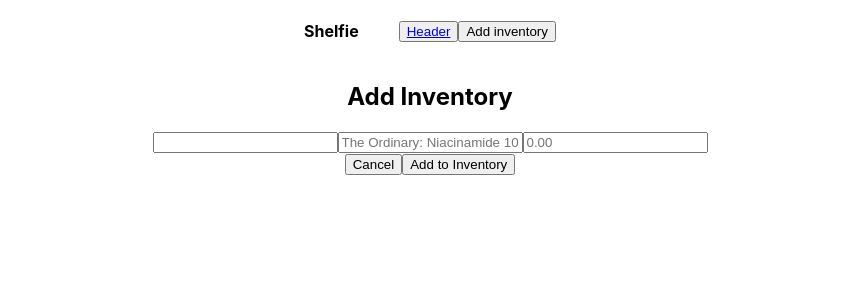
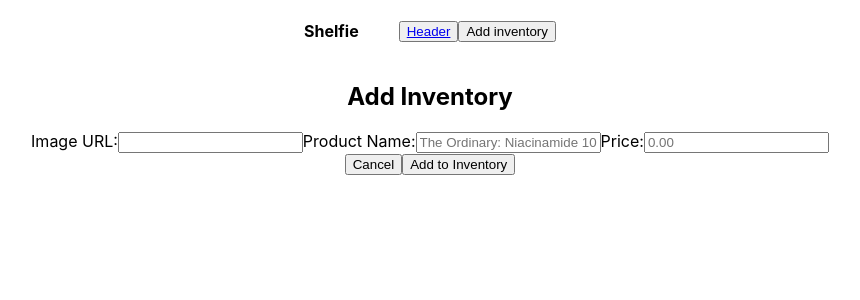
Before and after one commit to tramynn/shelfie, a React (Create React App) app: page /#/addinventory in a window 1280 px wide. Shown: the top 300 px of the page, without its empty margins (210-1070 px from the left). Built offline with nearby package versions, Linux system fonts and the light colour scheme.

Commit message:
added to form component

```diff
--- a/src/Components/Dashboard/Dashboard.js
+++ b/src/Components/Dashboard/Dashboard.js
@@ -1,18 +1,37 @@
 import React, { Component } from "react";
 import Product from "../Product/Product";
 import "./Dashboard.css";
+import Axios from "axios";
 
 class Dashboard extends Component {
   constructor() {
     super();
-    this.state = {};
+    this.state = {
+      products: []
+    };
+  }
+
+  componentDidMount() {
+    Axios.get("/api/products")
+      .then(response => {
+        this.setState({
+          products: response.data
+        });
+      })
+      .catch(err => {
+        console.log(err);
+      });
   }
 
   render() {
     return (
       <div className="Dshboard">
-        <h1>Dashboard</h1>
-        <Product />
+        <header className="Dashboard-header">
+          <h1>Dashboard</h1>
+        </header>
+        <main className="Products-display">
+          <Product />
+        </main>
       </div>
     );
   }
--- a/src/Components/Form/Form.css
+++ b/src/Components/Form/Form.css
@@ -0,0 +1,10 @@
+.App {
+  display: flex;
+  justify-content: center;
+  align-items: center;
+  flex-direction: column;
+}
+
+.App-body {
+  text-align: center;
+}
--- a/src/Components/Form/Form.js
+++ b/src/Components/Form/Form.js
@@ -19,7 +19,23 @@ class Form extends Component {
     });
   };
 
-  handleSubmit = () => {};
+  handleSubmit = e => {
+    e.preventDefault();
+    axios
+      .post("/api/products", {
+        imageURL: this.state.imageURL,
+        productName: this.state.productName,
+        price: this.state.price
+      })
+      .then(response => {
+        this.setState({
+          products: response.data
+        });
+      })
+      .catch(err => {
+        console.log(err);
+      });
+  };
 
   cancelForm = () => {
     this.setState({
@@ -35,22 +51,25 @@ class Form extends Component {
         <header className="Form-header">
           <h1>Add Inventory</h1>
         </header>
-        <section className="Form-main">
+        <main className="Form-main" onSubmit={this.handleSubmit}>
           <form className="Form-add">
             <section className="Image"></section>
             <section className="Inputs">
+              <label for="image">Image URL:</label>
               <input
                 name="imageURL"
                 onChange={this.handleChange}
                 placeholder=""
                 value={this.state.imageURL}
               />
+              <label>Product Name:</label>
               <input
                 name="productName"
                 onChange={this.handleChange}
                 placeholder="The Ordinary: Niacinamide 10% + Zinc 1% - 30ml"
                 value={this.state.productName}
               />
+              <label>Price:</label>
               <input
                 name="price"
                 onChange={this.handleChange}
@@ -60,10 +79,10 @@ class Form extends Component {
             </section>
             <section className="Buttons">
               <button onClick={this.cancelForm}>Cancel</button>
-              <button>Add to Inventory</button>
+              <button type="submit">Add to Inventory</button>
             </section>
           </form>
-        </section>
+        </main>
       </div>
     );
   }
--- a/src/Components/Product/Product.js
+++ b/src/Components/Product/Product.js
@@ -1,29 +1,29 @@
 import React, { Component } from "react";
 import "./Product.css";
-import Axios from "axios";
+// import Axios from "axios";
 
 class Product extends Component {
   constructor() {
     super();
     this.state = {
-      products: []
+      product: []
     };
   }
 
-  componentDidMount() {
-    Axios.get("/api/products")
-      .then(response => {
-        this.setState({
-          playlist: response.data
-        });
-      })
-      .catch(err => console.log(err));
-  }
+  // componentDidMount() {
+  //   Axios.get(`/api/products/${id}`)
+  //     .then(response => {
+  //       this.setState({
+  //         product: response.data
+  //       });
+  //     })
+  //     .catch(err => console.log(err));
+  // }
 
   render() {
     return (
       <div className="Product">
-        <h1>Product</h1>
+        <h1>Products</h1>
         <section className="Product-display"></section>
       </div>
     );
```
Also changed, not shown: 1 other file (tests, documents, lock files or other folders).
